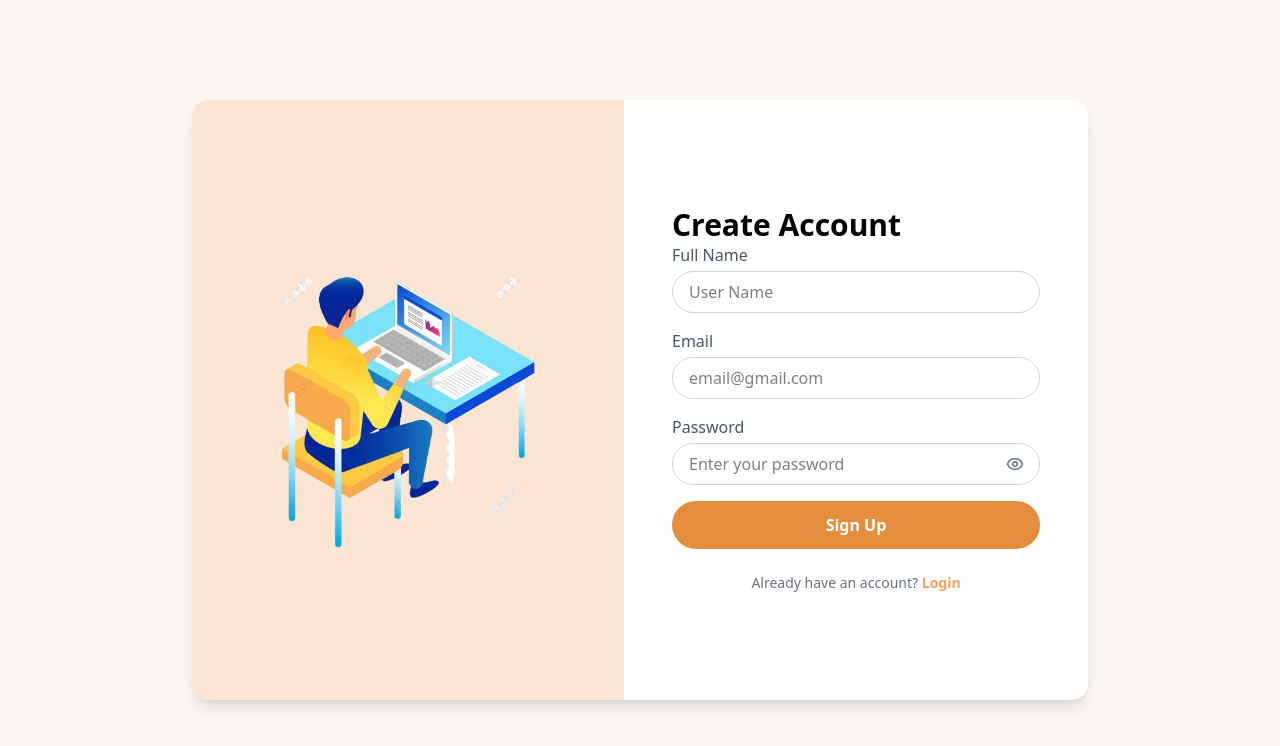
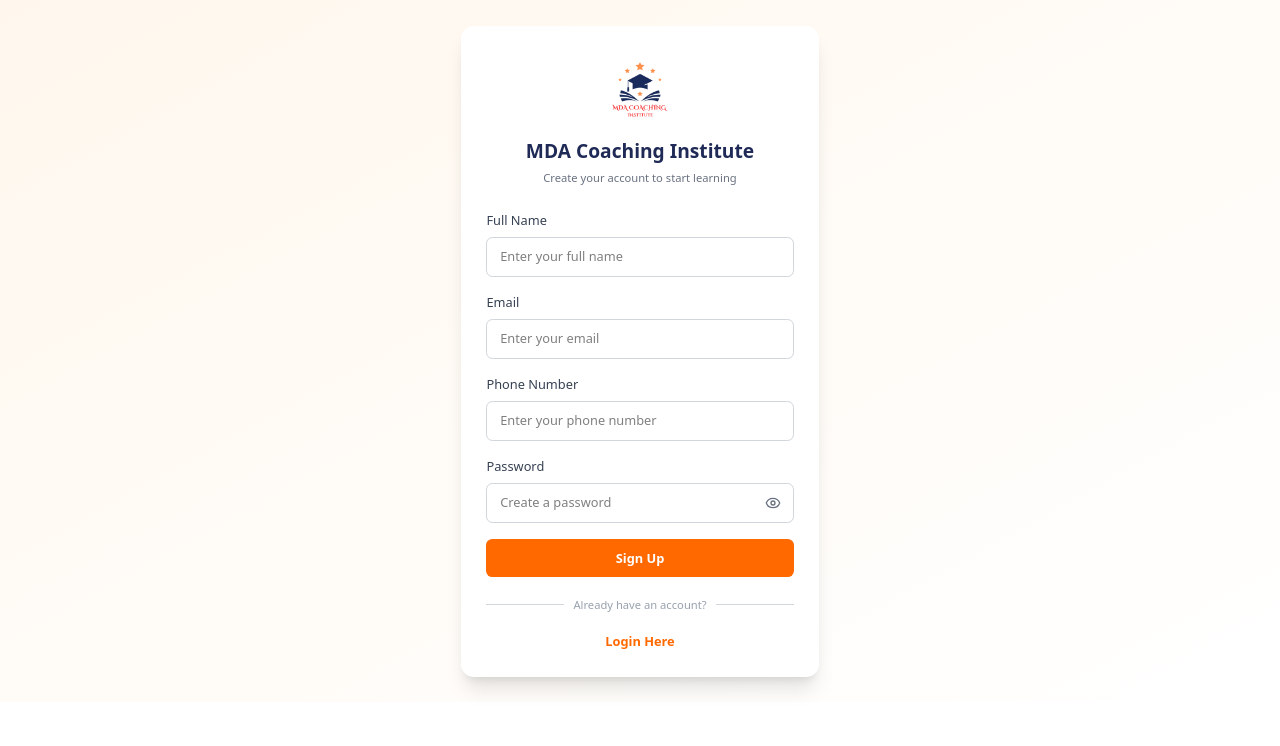
Before and after one commit to AJAY2405/Exam_Frontend, a React (Vite) app: page /signup in a window 1280 px wide. Shown: the top 746 px of the page. Built offline with nearby package versions, Linux system fonts and the light colour scheme; no server answers.

Commit message:
update 4/8/2026(iii)

```diff
--- a/src/components/HomeSection.jsx
+++ b/src/components/HomeSection.jsx
@@ -119,7 +119,7 @@
   const navigate = useNavigate();
 
   return (
-    <div className="min-h-screen bg-white  py-15 space-y-16 ">
+    <div className="min-h-screen bg-white px-6 py-15 space-y-16 ">
       {/* Hero */}
       <section className="text-center">
         <img
--- a/src/components/Profile.jsx
+++ b/src/components/Profile.jsx
@@ -39,123 +39,99 @@
   };
 
 return (
-    <div
-      className="w-full min-h-screen
-      bg-white dark:bg-black
-      text-black dark:text-white
-      flex items-center justify-center p-6 mt-12
-      transition-colors duration-300"
-    >
-      {/* Card */}
-      <div
-        className="bg-orange-100/40 dark:bg-black/60
-        backdrop-blur-xl border border-orange-300/40 dark:border-white/10
-        shadow-2xl rounded-2xl p-10 w-full max-w-3xl"
-      >
-        {/* Profile */}
+  <div className="min-h-screen bg-gray-100 flex items-center justify-center px-4 py-10">
+    <div className="w-full max-w-lg bg-white rounded-2xl shadow-lg p-8">
+
+      {/* Profile Image */}
       <div className="flex flex-col items-center">
-          <Avatar className="h-32 w-32 shadow-xl border-4 border-orange-400 rounded-full overflow-hidden">
-            <AvatarImage src="/Images/student.png" alt="profile" />
+        <Avatar className="h-28 w-28">
+          <AvatarImage src="/Images/student.png" alt="Profile" />
         </Avatar>
 
-          <h1 className="mt-6 font-extrabold text-3xl text-black dark:text-white">
-            {user?.fullname || "Your Name"}
+        <h1 className="mt-4 text-2xl font-bold text-gray-800">
+          {user?.fullname}
         </h1>
 
-          <p className="text-gray-600 dark:text-gray-400 text-lg mt-1 italic">
-            {user?.email || "example@email.com"}
+        <p className="text-gray-500">
+          {user?.email}
         </p>
       </div>
 
-        {/* Divider */}
-        <div className="my-6 border-t border-orange-300/40 dark:border-white/10 w-2/3 mx-auto"></div>
+      {/* Information */}
+      <div className="mt-8 space-y-4">
 
-        {/* Info */}
-        <div className="grid grid-cols-1 sm:grid-cols-2 gap-6 text-center">
-
-          {/* Role */}
-          <div className="p-4 bg-orange-200/40 dark:bg-black/50 rounded-xl shadow-sm">
-            <h3 className="font-semibold text-gray-700 dark:text-gray-300">
-              Role
-            </h3>
-            <p className="text-black dark:text-white">
-              {user?.role || "student"}
+        <div className="border rounded-lg p-4">
+          <h3 className="font-semibold text-gray-700">Role</h3>
+          <p className="text-gray-600">
+            {user?.role}
           </p>
         </div>
 
-          {/* Joined */}
-          <div className="p-4 bg-orange-200/40 dark:bg-black/50 rounded-xl shadow-sm">
-            <h3 className="font-semibold text-gray-700 dark:text-gray-300">
-              Joined
-            </h3>
-            <p className="text-black dark:text-white">
+        <div className="border rounded-lg p-4">
+          <h3 className="font-semibold text-gray-700">Joined On</h3>
+          <p className="text-gray-600">
             {user?.createdAt
               ? new Date(user.createdAt).toLocaleDateString()
               : "N/A"}
           </p>
         </div>
 
-          {/* About */}
-          <div className="p-4 bg-orange-200/40 dark:bg-black/50 rounded-xl shadow-sm col-span-1 sm:col-span-2">
-            <h3 className="font-semibold text-gray-700 dark:text-gray-300">
+        <div className="border rounded-lg p-4">
+          <h3 className="font-semibold text-gray-700 mb-2">
             About
           </h3>
 
           {isEditing ? (
-              <div className="mt-2">
+            <>
               <textarea
+                rows="4"
                 value={description}
                 onChange={(e) => setDescription(e.target.value)}
-                  className="w-full p-3 border rounded-lg
-                  bg-white dark:bg-black
-                  text-black dark:text-white
-                  border-gray-300 dark:border-gray-600"
-                  rows="4"
+                className="w-full border rounded-lg p-3 focus:outline-none focus:ring-2 focus:ring-orange-400"
               />
 
-                <div className="flex gap-3 mt-3 justify-center">
-                  <Button className="bg-green-500 hover:bg-green-600 text-white" onClick={handleSave}>
+              <div className="flex gap-3 mt-4">
+                <Button
+                  onClick={handleSave}
+                  className="flex-1 bg-orange-500 hover:bg-orange-600 text-white"
+                >
                   Save
                 </Button>
 
                 <Button
                   onClick={() => setIsEditing(false)}
-                    className="bg-gray-400 hover:bg-gray-500 text-white"
+                  className="flex-1 bg-gray-400 hover:bg-gray-500 text-white"
                 >
                   Cancel
                 </Button>
               </div>
-              </div>
+            </>
           ) : (
-              <div className="mt-2">
-                <h2 className="text-black dark:text-white">
-                  {user?.description ||
-                    "No description added yet. Update your profile!"}
-                </h2>
+            <>
+              <p className="text-gray-600">
+                {user?.description || "No description added."}
+              </p>
 
               <Button
                 onClick={() => setIsEditing(true)}
-                  className="mt-5 bg-orange-400 hover:bg-orange-500 text-white"
+                className="mt-4 w-full bg-orange-500 hover:bg-orange-600 text-white"
               >
                 Edit About
               </Button>
-              </div>
+            </>
           )}
         </div>
+
       </div>
 
-        {/* Divider */}
-        <div className="my-6 border-t border-orange-300/40 dark:border-white/10 w-2/3 mx-auto"></div>
-
       {/* Logout */}
-        <div className="flex justify-center">
       <Button
-            className="w-40 bg-red-500 hover:bg-red-700 text-white font-semibold py-2 rounded-lg shadow-md transition-all duration-300"
         onClick={handleLogout}
+        className="w-full mt-8 bg-red-500 hover:bg-red-600 text-white"
       >
         Logout
       </Button>
-        </div>
+
     </div>
   </div>
 );
--- a/src/components/auth/Login.jsx
+++ b/src/components/auth/Login.jsx
@@ -55,93 +55,106 @@
   }, [user, navigate]);
 
   return (
-    <div className="h-screen w-screen flex items-center justify-center bg-[#FAF6F2]">
-      <div className="flex flex-col md:flex-row w-full h-full md:h-[80%] md:w-[70%] bg-white rounded-2xl shadow-lg overflow-hidden">
-        {/* Left Section */}
-        <div className="flex-1 flex flex-col justify-center p-8 md:p-12">
-          <h2 className="text-[#080808] text-3xl font-bold">
-            Login Account
-          </h2>{" "}
-          <form onSubmit={submitHandler} className="space-y-4">
+  <div className="min-h-screen bg-gradient-to-br from-orange-50 to-white flex items-center justify-center px-4">
+    <div className="w-full max-w-md bg-white rounded-2xl shadow-xl p-8">
+
+      {/* Logo */}
+      <div className="flex flex-col items-center mb-8">
+        <img
+          src="/Images/logo.png"
+          alt="MDA Coaching Institute"
+          className="w-24 h-24 object-contain"
+        />
+
+        <h1 className="mt-3 text-2xl font-bold text-[#1F2A56]">
+          MDA Coaching Institute
+        </h1>
+
+        <p className="text-gray-500 text-sm mt-1">
+          Welcome Back! Login to Continue
+        </p>
+      </div>
+
+      {/* Form */}
+      <form onSubmit={submitHandler} className="space-y-5">
+
         <div>
-              <label className="block text-gray-600 mb-1">Email</label>
+          <label className="block mb-2 text-gray-700 font-medium">
+            Email
+          </label>
+
           <input
             type="email"
             name="email"
             value={input.email}
             onChange={changeEventHandler}
-                placeholder="email@gmail.com"
-                className="w-full border border-gray-300 rounded-full px-4 py-2 focus:outline-none focus:ring-2 focus:ring-[#FCD9B8] text-black"
+            placeholder="Enter your email"
+            className="w-full rounded-lg border border-gray-300 px-4 py-3 focus:ring-2 focus:ring-orange-400 focus:outline-none"
           />
         </div>
 
         <div>
-              <label className="block text-gray-600 mb-1">Password</label>
+          <label className="block mb-2 text-gray-700 font-medium">
+            Password
+          </label>
+
           <div className="relative">
+
             <input
               type={showPassword ? "text" : "password"}
               name="password"
               value={input.password}
               onChange={changeEventHandler}
               placeholder="Enter your password"
-                  className="w-full border border-gray-300 rounded-full px-4 py-2 pr-12 focus:outline-none focus:ring-2 focus:ring-[#FCD9B8] text-black"
+              className="w-full rounded-lg border border-gray-300 px-4 py-3 pr-12 focus:ring-2 focus:ring-orange-400 focus:outline-none"
             />
+
             <button
               type="button"
               onClick={() => setShowPassword(!showPassword)}
-                  className="absolute right-4 top-1/2 -translate-y-1/2 text-gray-500 hover:text-black"
+              className="absolute top-1/2 right-4 -translate-y-1/2 text-gray-500"
             >
-                  {showPassword ? <EyeOff size={18} /> : <Eye size={18} />}
+              {showPassword ? (
+                <EyeOff size={20} />
+              ) : (
+                <Eye size={20} />
+              )}
             </button>
+
           </div>
         </div>
 
-            {/* <div>
-              <label className="block text-gray-600 mb-1">Role</label>
-              <select
-                name="role"
-                value={input.role}
-                onChange={changeEventHandler}
-                className="w-full border border-gray-300 rounded-full px-4 py-2 focus:outline-none focus:ring-2 focus:ring-[#FCD9B8] text-black"
+        <div className="flex justify-end">
+          <Link
+            to="/forgot-password"
+            className="text-sm text-orange-500 hover:underline"
           >
-                <option value="">Select Role</option>
-                <option value="student">Student</option>
-                <option value="teacher">Teacher</option>
-              </select>
-            </div>  */}
+            Forgot Password?
+          </Link>
+        </div>
 
         <button
           type="submit"
-  className="w-full py-3 rounded-full bg-[#E48D3C] text-white font-semibold hover:bg-[#f2ebe4]"
+          disabled={loading}
+          className="w-full bg-orange-500 hover:bg-orange-600 text-white py-3 rounded-lg font-semibold transition-all duration-300"
         >
-  Login
+          {loading ? "Logging in..." : "Login"}
         </button>
+
       </form>
-          {/* Divider */}
-          <div className="flex items-center my-6">
-            <div className="flex-grow border-t border-gray-300"></div>
-            <span className="mx-3 text-gray-400 text-sm">Or continue with</span>
-            <div className="flex-grow border-t border-gray-300"></div>
-          </div>
-          <p className="text-center text-sm mt-6 text-gray-500">
-            Don’t have an account?{" "}
+
+      <div className="my-6 border-t"></div>
+
+      <p className="text-center text-gray-600">
+        Don't have an account?{" "}
         <Link
           to="/signup"
-              className="text-[#F4A261] font-semibold hover:underline"
+          className="text-orange-500 font-semibold hover:underline"
         >
-              Sign up
+          Sign Up
         </Link>
       </p>
-        </div>
 
-        {/* Right Section */}
-        <div className="flex-1 flex items-center justify-center bg-[#FAE5D3] p-8">
-          <img
-            src="/Images/student.png"
-            alt="Login Illustration"
-            className="w-64 md:w-80"
-          />
-        </div>
     </div>
   </div>
 );
--- a/src/components/auth/Signup.jsx
+++ b/src/components/auth/Signup.jsx
@@ -61,99 +61,132 @@
   }, [user, navigate]);
 
   return (
-    <div className="h-screen w-screen flex items-center justify-center bg-[#FAF6F2]">
-      <div className="flex flex-col md:flex-row w-full h-full md:h-[75%] md:w-[70%] bg-white rounded-2xl shadow-lg overflow-hidden">
-        {/* Left Section */}
-        <div className="flex-1 flex items-center justify-center bg-[#FAE5D3] p-8">
+  <div className="min-h-screen bg-gradient-to-br from-orange-50 to-white flex items-center justify-center px-4 py-8">
+    <div className="w-full max-w-md bg-white rounded-2xl shadow-xl p-8">
+
+      {/* Logo */}
+      <div className="flex flex-col items-center mb-8">
         <img
-            src="/Images/student.png"
-            alt="Signup Illustration"
-            className="w-64 md:w-80"
+          src="/Images/logo.png"
+          alt="MDA Coaching Institute"
+          className="w-24 h-24 object-contain"
+        />
+
+        <h1 className="mt-3 text-2xl font-bold text-[#1F2A56] text-center">
+          MDA Coaching Institute
+        </h1>
+
+        <p className="text-gray-500 text-sm mt-2 text-center">
+          Create your account to start learning
+        </p>
+      </div>
+
+      {/* Signup Form */}
+      <form onSubmit={submitHandler} className="space-y-5">
+
+        {/* Full Name */}
+        <div>
+          <label className="block mb-2 text-gray-700 font-medium">
+            Full Name
+          </label>
+
+          <input
+            type="text"
+            name="fullname"
+            value={input.fullname}
+            onChange={changeEventHandler}
+            placeholder="Enter your full name"
+            className="w-full rounded-lg border border-gray-300 px-4 py-3 focus:outline-none focus:ring-2 focus:ring-orange-400"
           />
         </div>
 
-        {/* Right Section */}
-        <div className="flex-1 flex flex-col justify-center p-8 md:p-12">
-          <h2 className="text-[#010004] text-3xl font-bold">
-            Create Account
-          </h2>{" "}
-          <form onSubmit={submitHandler} className="space-y-4">
+        {/* Email */}
         <div>
-              <label className="block text-gray-600 mb-1">Full Name</label>
+          <label className="block mb-2 text-gray-700 font-medium">
+            Email
+          </label>
+
           <input
-                type="text"
-                value={input.fullname}
+            type="email"
+            name="email"
+            value={input.email}
             onChange={changeEventHandler}
-                name="fullname"
-                placeholder="User Name"
-                className="w-full border border-gray-300 rounded-full px-4 py-2 focus:outline-none focus:ring-2 focus:ring-peach-300 text-black"
+            placeholder="Enter your email"
+            className="w-full rounded-lg border border-gray-300 px-4 py-3 focus:outline-none focus:ring-2 focus:ring-orange-400"
           />
         </div>
 
+        {/* Phone */}
         <div>
-              <label className="block text-gray-600 mb-1">Email</label>
+          <label className="block mb-2 text-gray-700 font-medium">
+            Phone Number
+          </label>
+
           <input
-                type="email"
-                value={input.email}
-                name="email"
+            type="tel"
+            name="phoneNumber"
+            value={input.phoneNumber}
             onChange={changeEventHandler}
-                placeholder="email@gmail.com"
-                className="w-full border border-gray-300 rounded-full px-4 py-2 focus:outline-none focus:ring-2 focus:ring-peach-300 text-black"
+            placeholder="Enter your phone number"
+            className="w-full rounded-lg border border-gray-300 px-4 py-3 focus:outline-none focus:ring-2 focus:ring-orange-400"
           />
         </div>
 
+        {/* Password */}
         <div>
-              <label className="block text-gray-600 mb-1">Password</label>
+          <label className="block mb-2 text-gray-700 font-medium">
+            Password
+          </label>
+
           <div className="relative">
             <input
               type={showPassword ? "text" : "password"}
               name="password"
               value={input.password}
               onChange={changeEventHandler}
-                  placeholder="Enter your password"
-                  className="w-full border border-gray-300 rounded-full px-4 py-2 pr-12 focus:outline-none focus:ring-2 focus:ring-[#FCD9B8] text-black"
+              placeholder="Create a password"
+              className="w-full rounded-lg border border-gray-300 px-4 py-3 pr-12 focus:outline-none focus:ring-2 focus:ring-orange-400"
             />
+
             <button
               type="button"
               onClick={() => setShowPassword(!showPassword)}
-                  className="absolute right-4 top-1/2 -translate-y-1/2 text-gray-500 hover:text-black"
+              className="absolute right-4 top-1/2 -translate-y-1/2 text-gray-500"
             >
-                  {showPassword ? <EyeOff size={18} /> : <Eye size={18} />}
+              {showPassword ? <EyeOff size={20} /> : <Eye size={20} />}
             </button>
           </div>
         </div>
 
-            {/* <div>
-              <label className="block text-gray-600 mb-1">Role</label>
-              <select
-                name="role"
-                value={input.role}
-                onChange={changeEventHandler}
-                className="w-full border border-gray-300 rounded-full px-4 py-2 focus:outline-none focus:ring-2 focus:ring-peach-300 text-black"
-              >
-                <option value="">Select Role</option>
-                <option value="student">Student</option>
-                <option value="teacher">Teacher</option>
-              </select>
-            </div> */}
-
+        {/* Button */}
         <button
           type="submit"
-  className="w-full py-3 rounded-full bg-[#E48D3C] text-white font-semibold hover:bg-[#fcf7f2]"
+          disabled={loading}
+          className="w-full bg-orange-500 hover:bg-orange-600 text-white py-3 rounded-lg font-semibold transition duration-300"
         >
-  Sign Up
+          {loading ? "Creating Account..." : "Sign Up"}
         </button>
       </form>
-          <p className="text-center text-sm mt-6 text-gray-500">
-            Already have an account?{" "}
+
+      {/* Divider */}
+      <div className="flex items-center my-6">
+        <div className="flex-1 border-t border-gray-300"></div>
+        <span className="mx-3 text-sm text-gray-400">
+          Already have an account?
+        </span>
+        <div className="flex-1 border-t border-gray-300"></div>
+      </div>
+
+      {/* Login Link */}
+      <p className="text-center text-gray-600">
         <Link
           to="/login"
-              className="text-[#F4A261] font-semibold hover:underline"
+          className="text-orange-500 font-semibold hover:underline"
         >
-              Login
+          Login Here
         </Link>
       </p>
-        </div>
+
     </div>
   </div>
 );
--- a/src/index.css
+++ b/src/index.css
@@ -18,15 +18,15 @@
 body {
   -ms-overflow-style: none;
 }
-/* body {
+body {
   zoom: 80%;
-} */
+}
 
-
+/*
 html,
 body,
 #root {
   width: 100%;
   min-height: 100%;
   overflow-x: hidden;
-}
+} */
```
Lines whose indentation alone changed are shown as unchanged.
